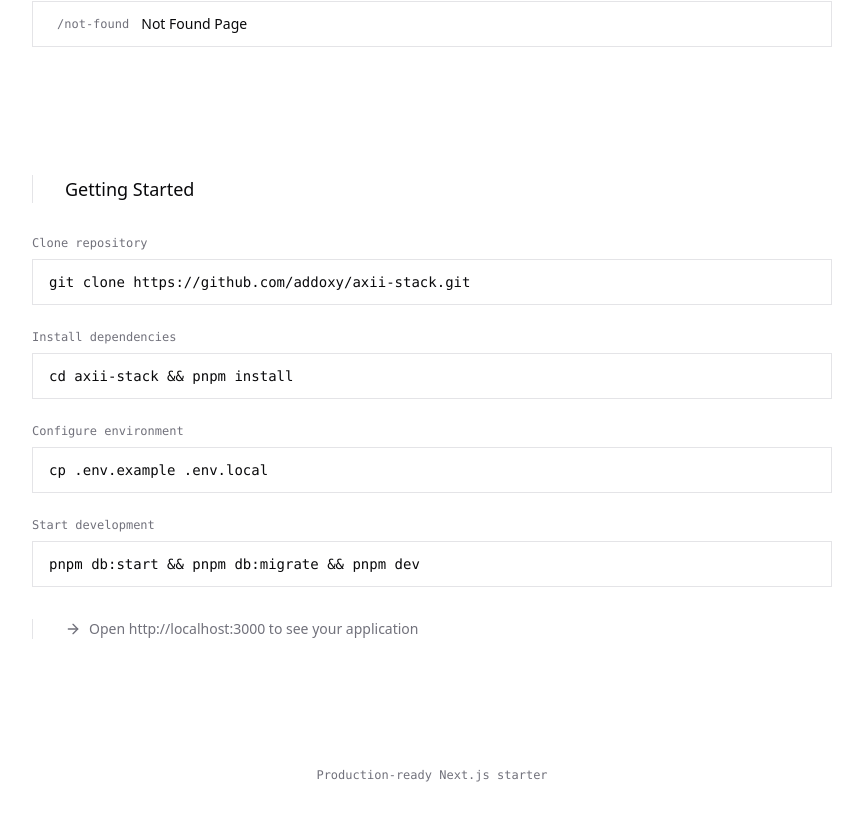
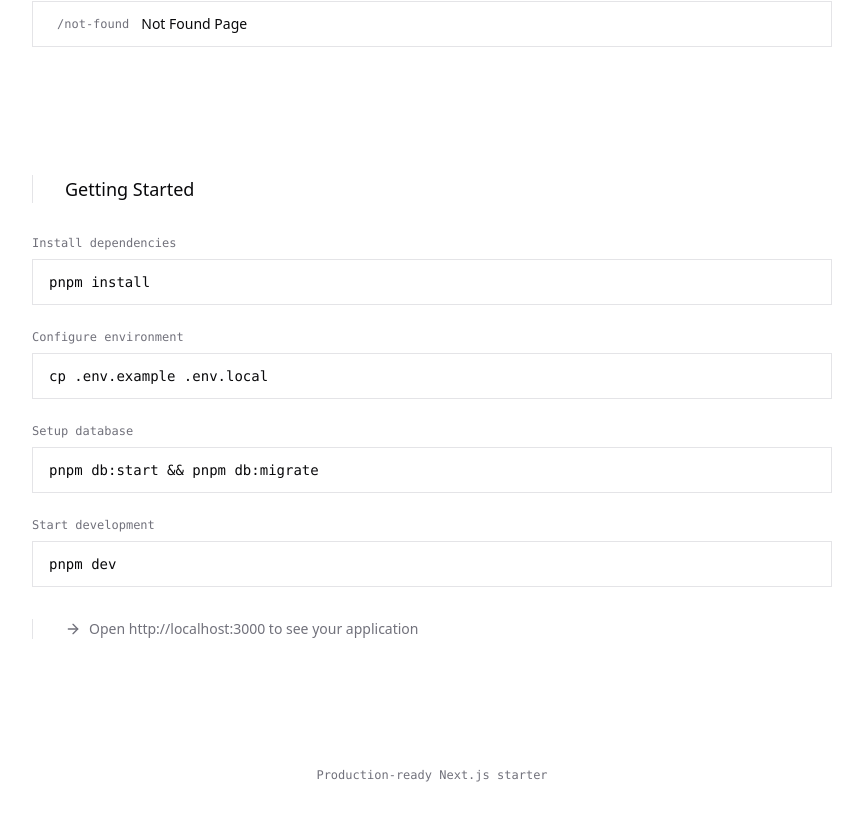
Before and after one commit to addoxy/axii-stack, a Next.js app: page / in a window 1280 px wide. Shown: the part 1379-2200 px from the top of the page, without its empty margins (208-1071 px from the left). Built offline with nearby package versions, Linux system fonts and the light colour scheme; no server answers; what tailwindcss-debug-screens would draw is missing.

Commit message:
Update the commands for getting started + fix the project structure in README

```diff
--- a/src/app/page.tsx
+++ b/src/app/page.tsx
@@ -28,14 +28,9 @@ export default function Home() {
 
   const commands = [
     {
-      id: 'clone',
-      label: 'Clone repository',
-      command: 'git clone https://github.com/addoxy/axii-stack.git',
-    },
-    {
       id: 'install',
       label: 'Install dependencies',
-      command: 'cd axii-stack && pnpm install',
+      command: 'pnpm install',
     },
     {
       id: 'env',
@@ -43,9 +38,14 @@ export default function Home() {
       command: 'cp .env.example .env.local',
     },
     {
+      id: 'db',
+      label: 'Setup database',
+      command: 'pnpm db:start && pnpm db:migrate',
+    },
+    {
       id: 'dev',
       label: 'Start development',
-      command: 'pnpm db:start && pnpm db:migrate && pnpm dev',
+      command: 'pnpm dev',
     },
   ];
 
```
Also changed, not shown: 1 other file (tests, documents, lock files or other folders).
